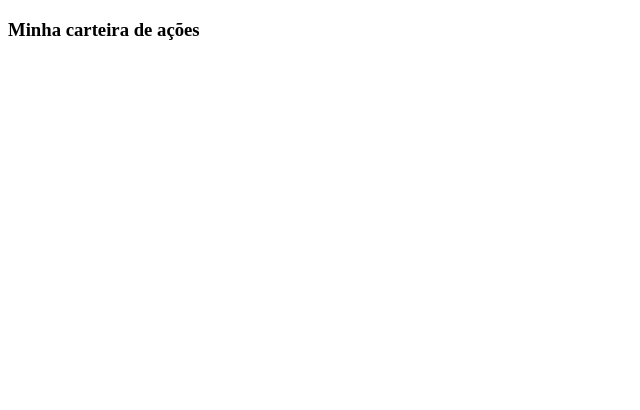
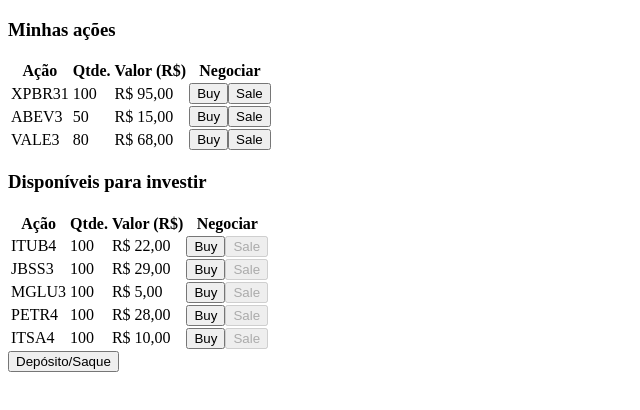
Before and after one commit to Caiopadilha2/desafio-xp, a React (Create React App) app in the folder desafio-xp/: page /wallet in a window 1280 px wide. Shown: the top 410 px of the page, without its empty margins (0-640 px from the left). Built offline with nearby package versions, Linux system fonts and the light colour scheme.

Commit message:
refactor: coloca as informações do componente wallet no lugar correto e retira do balance. Adiciona redirecionamento nos botões de comprar e vender

```diff
--- a/desafio-xp/src/components/NegociationComponent.jsx
+++ b/desafio-xp/src/components/NegociationComponent.jsx
@@ -1,70 +1,7 @@
 import React from 'react';
-import { useHistory } from 'react-router-dom';
-import { myStocks, StocksToBy } from '../data';
-import HeaderComponent from './HeaderComponent';
 
-const NegociationComponent = () => {
-  const history = useHistory();
-
-  return (
-    <div>
-      <HeaderComponent />
-      <h3>Minhas ações</h3>
-      <table>
-        <thead>
-          <tr>
-            <th>Ação</th>
-            <th>Qtde.</th>
-            <th>Valor (R$)</th>
-            <th>Negociar</th>
-          </tr>
-        </thead>
-
-        <tbody>
-          { myStocks.map(({ id, name, amount, value }) => (
-            <tr key={ id } id={ id }>
-              <td>{name}</td>
-              <td>{amount}</td>
-              <td>{`R$ ${value},00`}</td>
-            </tr>
-          ))}
-        </tbody>
-
-      </table>
-
-      <h3>Disponíveis para investir</h3>
-      <table>
-        <thead>
-          <tr>
-            <th>Ação</th>
-            <th>Qtde.</th>
-            <th>Valor (R$)</th>
-            <th>Negociar</th>
-          </tr>
-        </thead>
-
-        <tbody>
-          { StocksToBy.map(({ id, name, amount, value }) => (
-            <tr key={ id } id={ id }>
-              <td>{name}</td>
-              <td>{amount}</td>
-              <td>{`R$ ${value},00`}</td>
-            </tr>
-          ))}
-        </tbody>
-
-      </table>
-      <button
-        type="button"
-        onClick={ () => history.push('/balance') }
-      >
-        Depósito/Retirada
-
-      </button>
-    </div>
-  );
-};
+const NegociationComponent = () => (
+  <h3>Negociar</h3>
+);
 
 export default NegociationComponent;
-
-// refatorar pra ficar em uma função só.
--- a/desafio-xp/src/components/WalletComponent.jsx
+++ b/desafio-xp/src/components/WalletComponent.jsx
@@ -1,9 +1,91 @@
 import React from 'react';
+import { useHistory } from 'react-router-dom';
+import { myStocks, StocksToBy } from '../data';
 
-const WalletComponent = () => (
-  <div>
-    <h3>Minha carteira de ações</h3>
-  </div>
-);
+const WalletComponent = () => {
+  const history = useHistory();
+
+  const redirectToNegociation = () => {
+    history.push('/negociation');
+  };
+
+  return (
+    <div>
+      <h3>Minhas ações</h3>
+      <table>
+        <thead>
+          <tr>
+            <th>Ação</th>
+            <th>Qtde.</th>
+            <th>Valor (R$)</th>
+            <th>Negociar</th>
+          </tr>
+        </thead>
+
+        <tbody>
+          { myStocks.map(({ id, name, amount, value }) => (
+            <tr key={ id } id={ id }>
+              <td>{name}</td>
+              <td>{amount}</td>
+              <td>{`R$ ${value},00`}</td>
+              <button
+                type="button"
+                onClick={ () => redirectToNegociation() }
+              >
+                Buy
+              </button>
+              <button
+                type="button"
+                onClick={ () => redirectToNegociation() }
+              >
+                Sale
+              </button>
+            </tr>
+          ))}
+        </tbody>
+
+      </table>
+
+      <h3>Disponíveis para investir</h3>
+      <table>
+        <thead>
+          <tr>
+            <th>Ação</th>
+            <th>Qtde.</th>
+            <th>Valor (R$)</th>
+            <th>Negociar</th>
+          </tr>
+        </thead>
+
+        <tbody>
+          { StocksToBy.map(({ id, name, amount, value }) => (
+            <tr key={ id } id={ id }>
+              <td>{name}</td>
+              <td>{amount}</td>
+              <td>{`R$ ${value},00`}</td>
+              <button
+                type="button"
+                onClick={ () => redirectToNegociation() }
+              >
+                Buy
+              </button>
+              <button type="button" disabled>Sale</button>
+            </tr>
+          ))}
+        </tbody>
+
+      </table>
+      <button
+        type="button"
+        onClick={ () => history.push('/balance') }
+      >
+        Depósito/Saque
+
+      </button>
+    </div>
+  );
+};
 
 export default WalletComponent;
+
+// refatorar pra ficar em uma função só.
--- a/desafio-xp/src/data.js
+++ b/desafio-xp/src/data.js
@@ -7,36 +7,37 @@
   },
   {
     id: 2,
-    name: 'VALE3',
-    amount: 80,
-    value: 70,
+    name: 'ABEV3',
+    amount: 50,
+    value: 15,
   },
   {
     id: 3,
-    name: 'ABEV3',
-    amount: 50,
-    value: 20,
+    name: 'VALE3',
+    amount: 80,
+    value: 68,
   },
+
 ];
 
 export const StocksToBy = [
   {
     id: 4,
-    name: 'MGLU3',
-    amount: 100,
-    value: 5,
-  },
-  {
-    id: 5,
     name: 'ITUB4',
     amount: 100,
     value: 22,
   },
   {
-    id: 6,
+    id: 5,
     name: 'JBSS3',
     amount: 100,
-    value: 70,
+    value: 29,
+  },
+  {
+    id: 6,
+    name: 'MGLU3',
+    amount: 100,
+    value: 5,
   },
   {
     id: 7,
```
